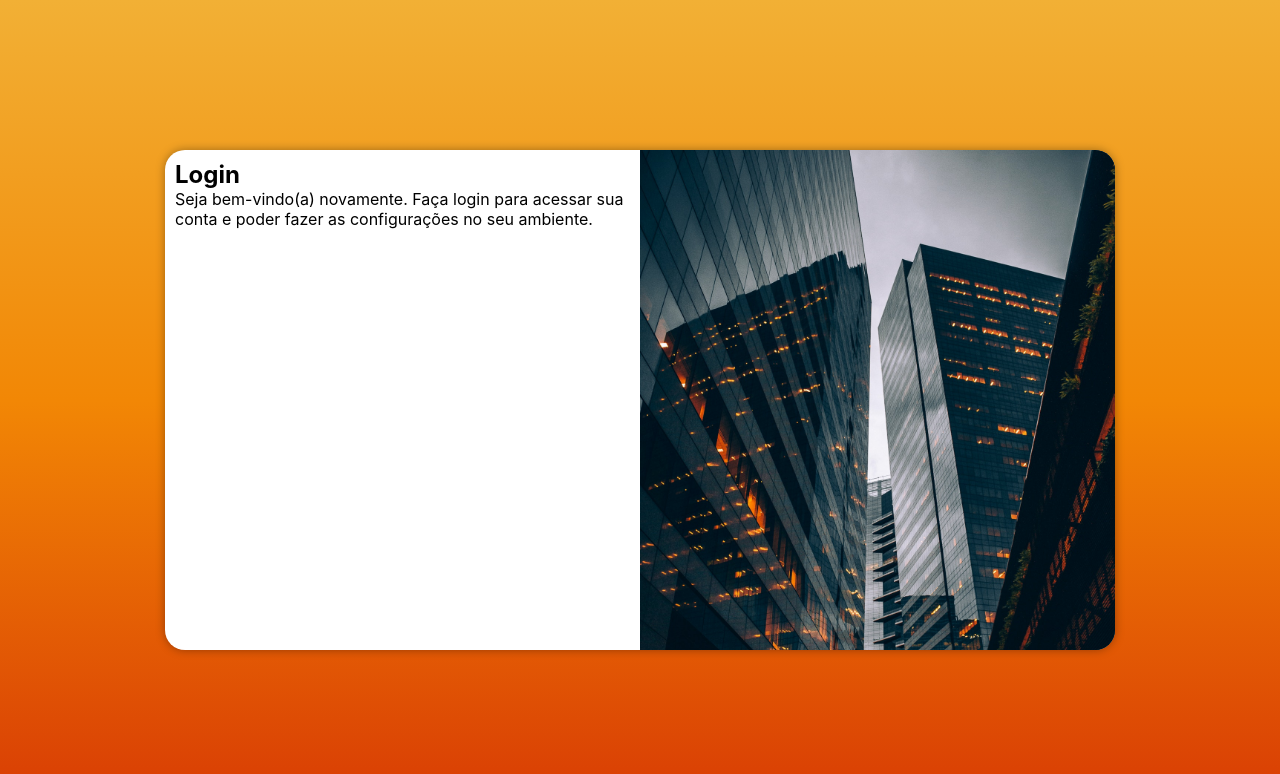
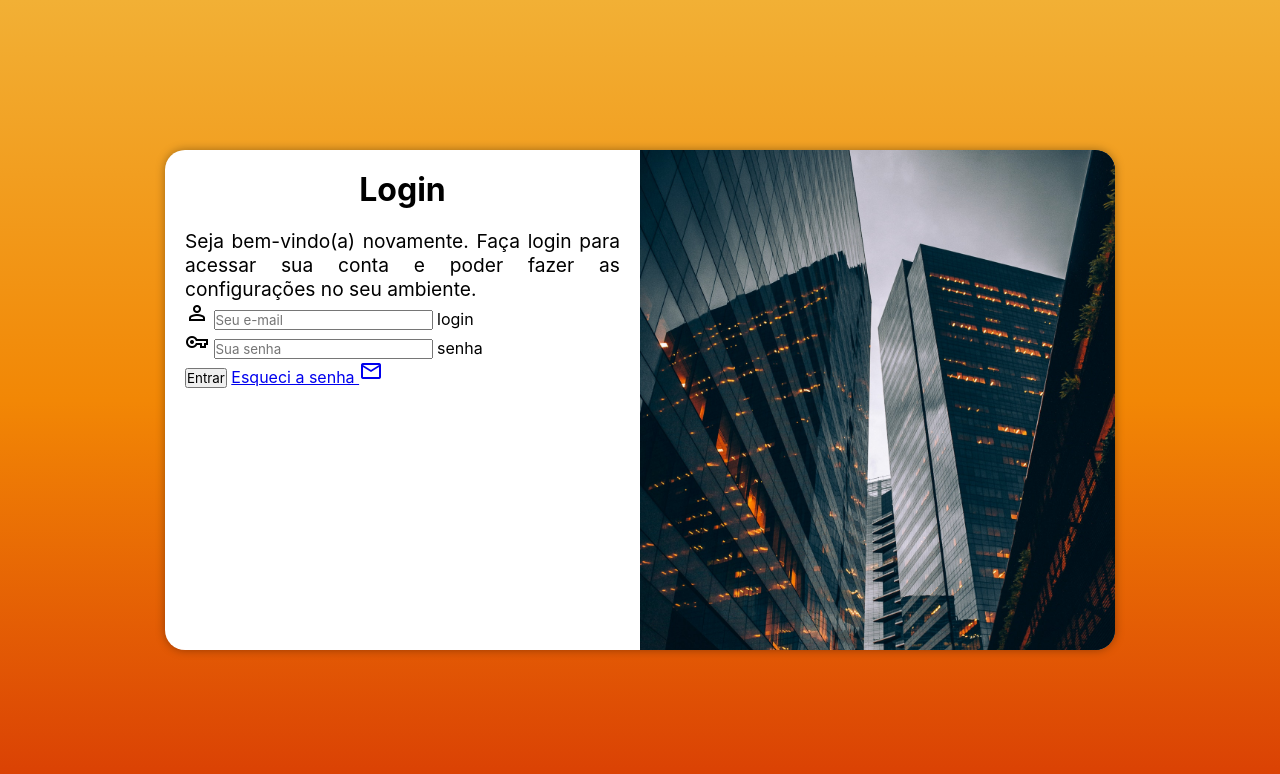
Before and after one commit to Felipe-Garcia-FGA/Projeto-login, a plain HTML site: page index.html in a window 1280 px wide. Drawn offline with nearby package versions, Linux system fonts and the light colour scheme.

Commit message:
Atualização formulário

```diff
--- a/index.html
+++ b/index.html
@@ -7,6 +7,8 @@
     <title>Login</title>
     <link rel="stylesheet" href="style.css">
     <link rel="stylesheet" href="media-query.css">
+    <link rel="stylesheet" href="https://fonts.googleapis.com/css2?family=Material+Symbols+Outlined:opsz,wght,FILL,GRAD@48,400,0,0" />
+
 </head>
 <body>
     <main>
@@ -18,7 +20,28 @@
 
                 <p>Seja bem-vindo(a) novamente. Faça login para acessar sua conta e poder fazer as configurações no seu ambiente.</p>
 
-                <form action="login.php" method="post">
+                <form action="login.php" method="post" autocomplete="on">
+                    <div class="campo">
+                        <span class="material-symbols-outlined">
+                            person
+                        </span>
+                        <input type="email" name="login" id="ilogin" placeholder="Seu e-mail" autocomplete="email" required maxlength="30" >
+                        <label for="ilogin">login</label>
+                    </div>
+
+                    <div class="campo">
+                        <span class="material-symbols-outlined">
+                            vpn_key
+                        </span>
+                        <input type="password" name="senha" id="isenha" placeholder="Sua senha" autocomplete="current-password" required minlength="8" maxlength="20">
+                        <label for="isenha">senha</label>
+                    </div>
+
+                    <input type="submit" value="Entrar">
+
+                    <a href="esqueci.html">Esqueci a senha <span class="material-symbols-outlined">
+                        mail
+                        </span></a>
 
                 </form>
             </div>
--- a/media-query.css
+++ b/media-query.css
@@ -17,8 +17,15 @@
     }
 
     #formulario {
+        padding: 10px 20px;
         float: right;
         width: 70%;
+
+        text-align: justify;
+    }
+
+    #formulario h1 {
+        margin-bottom: 20px;
     }
 }
 
@@ -39,7 +46,19 @@
     }
 
     #formulario {
+        padding: 20px;
         float: left;
         width: 50%;
+
+        text-align: justify;
+    }
+
+    #formulario h1 {
+        font-size: 2em;
+        margin-bottom: 20px;
+    }
+
+    #formulario p {
+        font-size: 1.2em;
     }
 }
--- a/style.css
+++ b/style.css
@@ -56,3 +56,12 @@ main {
     display: block;
     padding: 10px;
 }
+
+#formulario h1 {
+    text-align: center;
+    margin-bottom: 10px;
+}
+
+#formulario p {
+    font-size: 0.8em;
+}
```
